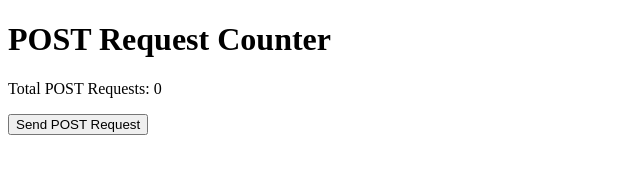
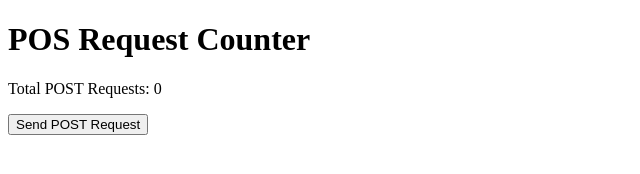
Before and after one commit to israelfrank/assignment, a website: page public/index.html in a window 1280 px wide. Shown: the whole page, without its empty margins (0-640 px from the left). Drawn offline with Linux system fonts and the light colour scheme.

Commit message:
change html for trying

```diff
--- a/public/index.html
+++ b/public/index.html
@@ -8,7 +8,7 @@
 </head>
 
 <body>
-  <h1>POST Request Counter</h1>
+  <h1>POS Request Counter</h1>
   <p>Total POST Requests: <span id="postCounter">0</span></p>
   <button id="sendPostRequest" onclick="updateCounter()">Send POST Request</button>
 
```
